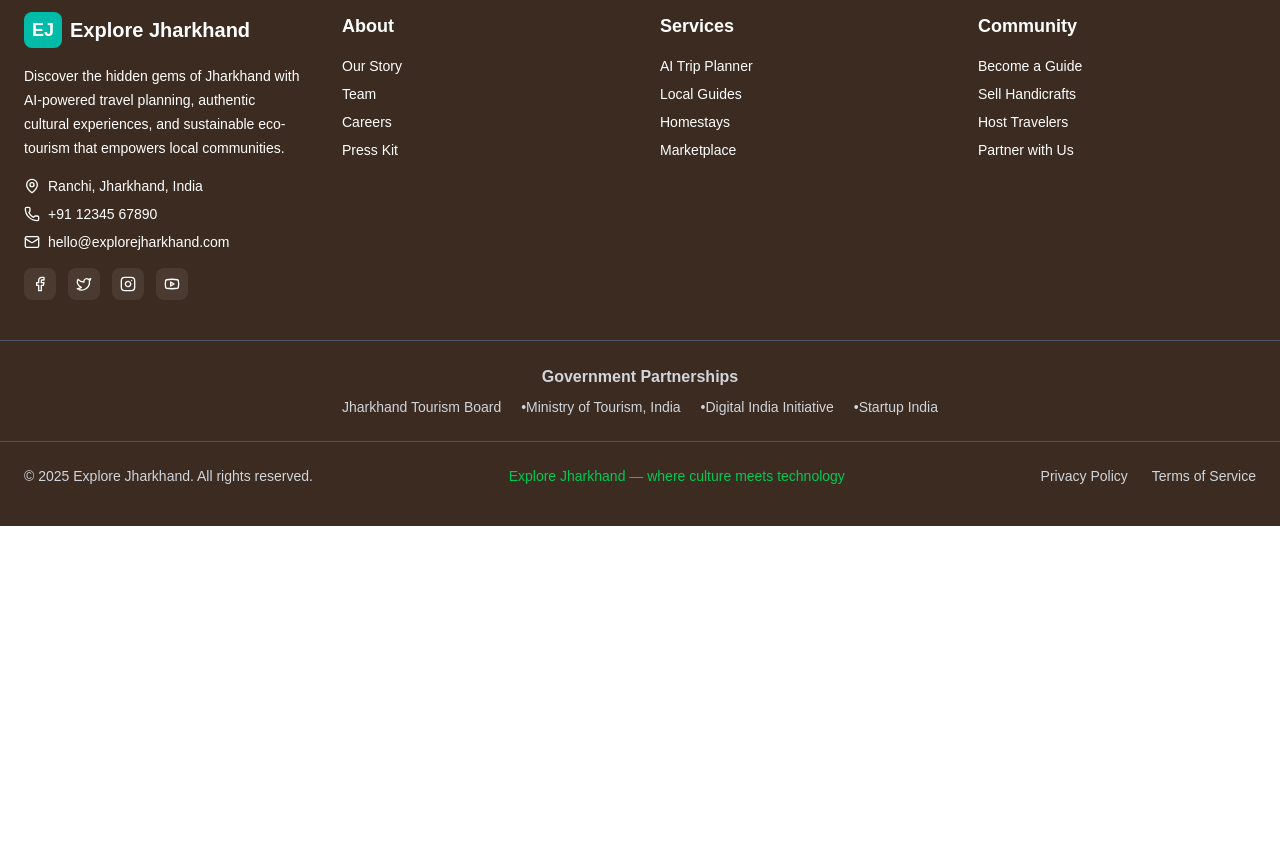
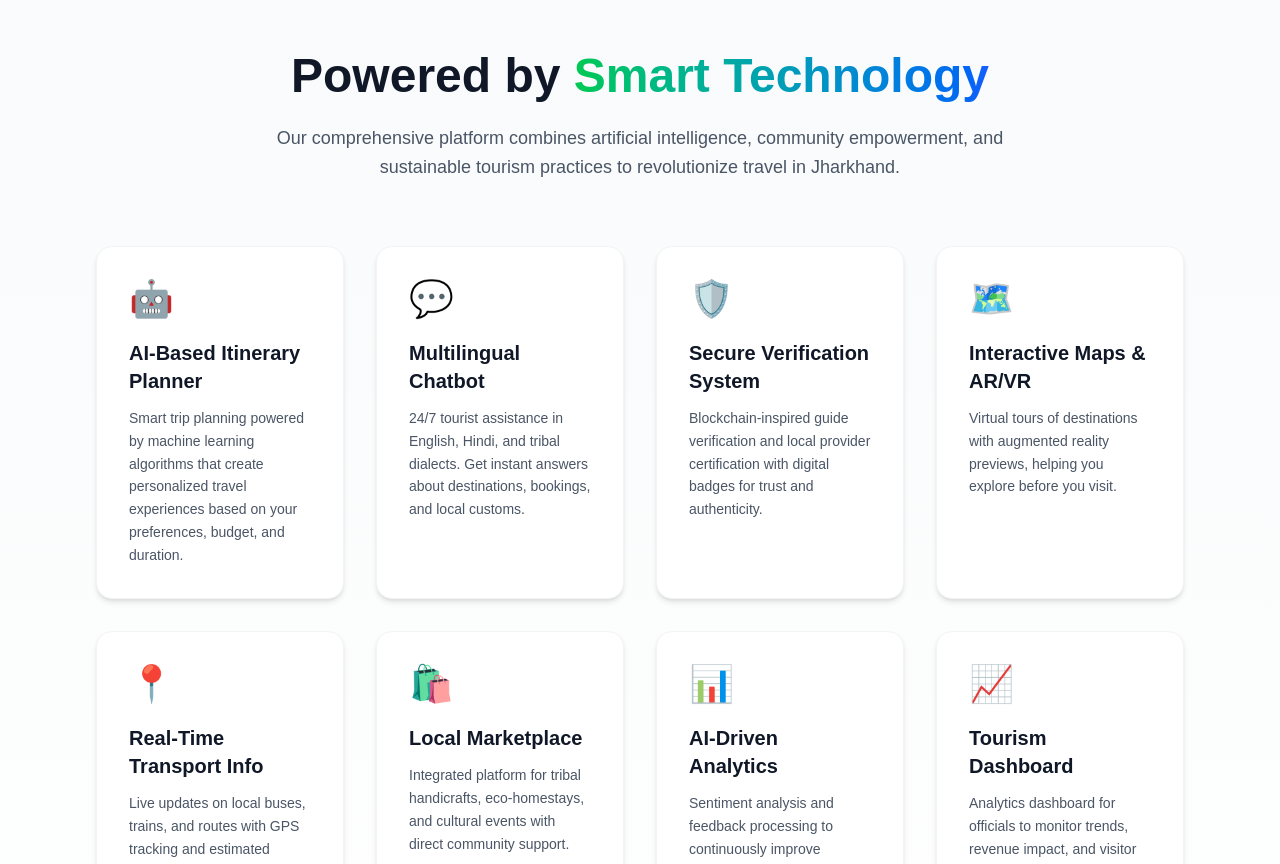
Before and after one commit to MAYANKSHARMA01010/sih_explore_jharkhand, a Next.js app: page /landing in a window 1280 px wide. Shown: the part 1920-2784 px from the top of the page. Before the commit the page ends 2446 px from the top, so only its background shows below. Built offline with nearby package versions, Linux system fonts and the light colour scheme.

Commit message:
Features Page Done

```diff
--- a/package.json
+++ b/package.json
@@ -13,6 +13,7 @@
     "@radix-ui/react-slot": "^1.2.3",
     "class-variance-authority": "^0.7.1",
     "clsx": "^2.1.1",
+    "framer-motion": "^12.23.12",
     "lucide-react": "^0.542.0",
     "next": "15.5.2",
     "react": "19.1.0",
--- a/src/app/(pages)/landing/page.tsx
+++ b/src/app/(pages)/landing/page.tsx
@@ -5,6 +5,7 @@ import HeroSection from '../../components/landingPage/HeroSection'
 import Footer from "../../components/common/footer"
 import Navbar from '../../components/common/navbar'
 import ProblemSection from '../../components/landingPage/ProblemSection'
+import Features from '@/app/components/landingPage/Features';
 
 function Landing() {
   return (
@@ -12,6 +13,7 @@ function Landing() {
       <Navbar />
       <HeroSection />
       <ProblemSection />
+      <Features/>
       <Footer />
     </>
   )
--- /dev/null
+++ b/src/app/components/landingPage/Features.tsx
@@ -0,0 +1,107 @@
+import { motion } from "framer-motion";
+
+export default function SmartTechnology() {
+  const features = [
+    {
+      icon: "🤖",
+      title: "AI-Based Itinerary Planner",
+      desc: "Smart trip planning powered by machine learning algorithms that create personalized travel experiences based on your preferences, budget, and duration.",
+    },
+    {
+      icon: "💬",
+      title: "Multilingual Chatbot",
+      desc: "24/7 tourist assistance in English, Hindi, and tribal dialects. Get instant answers about destinations, bookings, and local customs.",
+    },
+    {
+      icon: "🛡️",
+      title: "Secure Verification System",
+      desc: "Blockchain-inspired guide verification and local provider certification with digital badges for trust and authenticity.",
+    },
+    {
+      icon: "🗺️",
+      title: "Interactive Maps & AR/VR",
+      desc: "Virtual tours of destinations with augmented reality previews, helping you explore before you visit.",
+    },
+    {
+      icon: "📍",
+      title: "Real-Time Transport Info",
+      desc: "Live updates on local buses, trains, and routes with GPS tracking and estimated arrival times.",
+    },
+    {
+      icon: "🛍️",
+      title: "Local Marketplace",
+      desc: "Integrated platform for tribal handicrafts, eco-homestays, and cultural events with direct community support.",
+    },
+    {
+      icon: "📊",
+      title: "AI-Driven Analytics",
+      desc: "Sentiment analysis and feedback processing to continuously improve services and tourist experiences.",
+    },
+    {
+      icon: "📈",
+      title: "Tourism Dashboard",
+      desc: "Analytics dashboard for officials to monitor trends, revenue impact, and visitor footfall with actionable insights.",
+    },
+  ];
+
+  return (
+    <section className="py-20 px-6 md:px-12 lg:px-24 bg-gradient-to-b from-gray-50 to-white">
+      {/* Heading */}
+      <div className="text-center mb-16">
+        <h2 className="text-4xl md:text-5xl font-extrabold text-gray-900">
+          Powered by{" "}
+          <span className="bg-gradient-to-r from-green-500 to-blue-600 bg-clip-text text-transparent">
+            Smart Technology
+          </span>
+        </h2>
+        <p className="mt-6 text-gray-600 max-w-3xl mx-auto text-lg leading-relaxed">
+          Our comprehensive platform combines artificial intelligence,
+          community empowerment, and sustainable tourism practices to
+          revolutionize travel in Jharkhand.
+        </p>
+      </div>
+
+      {/* Feature Grid */}
+      <div className="grid gap-8 md:grid-cols-2 lg:grid-cols-4">
+        {features.map((feature, i) => (
+          <motion.div
+            key={i}
+            whileHover={{ y: -8, scale: 1.03 }}
+            className="p-8 bg-white rounded-2xl shadow-md hover:shadow-2xl transition-all border border-gray-100"
+          >
+            <div className="text-4xl mb-5">{feature.icon}</div>
+            <h3 className="font-semibold text-xl text-gray-900">
+              {feature.title}
+            </h3>
+            <p className="text-gray-600 mt-3 text-sm leading-relaxed">
+              {feature.desc}
+            </p>
+          </motion.div>
+        ))}
+      </div>
+
+      {/* Buttons */}
+      <div className="text-center mt-16">
+        <p className="text-sm text-gray-500 mb-5 tracking-wide uppercase">
+          ✨ Experience the Future of Tourism
+        </p>
+        <div className="flex justify-center gap-6">
+          <motion.button
+            whileHover={{ scale: 1.05 }}
+            whileTap={{ scale: 0.95 }}
+            className="px-8 py-4 rounded-xl bg-green-600 text-white font-semibold shadow-md hover:bg-green-700 transition-all"
+          >
+            Try Our AI Planner
+          </motion.button>
+          <motion.button
+            whileHover={{ scale: 1.05 }}
+            whileTap={{ scale: 0.95 }}
+            className="px-8 py-4 rounded-xl bg-gray-900 text-white font-semibold shadow-md hover:bg-gray-800 transition-all"
+          >
+            Watch Demo
+          </motion.button>
+        </div>
+      </div>
+    </section>
+  );
+}
```
Also changed, not shown: 1 other file (tests, documents, lock files or other folders).
